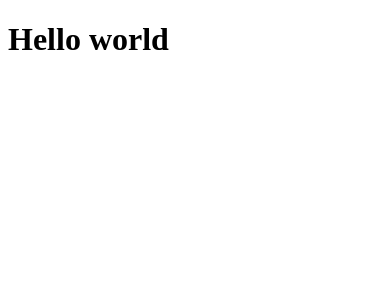
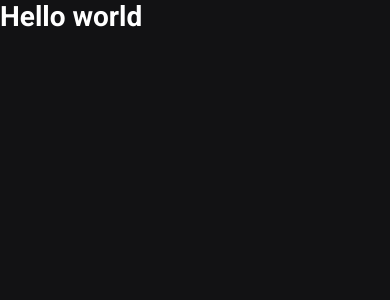
Before and after one commit to areasflavio/ignews, a Next.js app: page / in a window 390 px wide. Shown: the top 300 px of the page. Built offline with nearby package versions, Linux system fonts and the light colour scheme.

Commit message:
style: add external font and global styles

```diff
--- a/package.json
+++ b/package.json
@@ -10,7 +10,8 @@
   "dependencies": {
     "next": "12.0.7",
     "react": "17.0.2",
-    "react-dom": "17.0.2"
+    "react-dom": "17.0.2",
+    "sass": "^1.44.0"
   },
   "devDependencies": {
     "@types/node": "^16.11.11",
--- a/src/pages/_app.tsx
+++ b/src/pages/_app.tsx
@@ -1,4 +1,6 @@
 import { AppProps } from 'next/app';
+
+import '../../styles/global.scss';
 
 function MyApp({ Component, pageProps }: AppProps) {
   return <Component {...pageProps} />;
--- /dev/null
+++ b/src/pages/_document.tsx
@@ -0,0 +1,32 @@
+import Document, { Html, Head, Main, NextScript } from 'next/document';
+
+export default class MyDocument extends Document {
+  // static async getInitialProps(ctx: DocumentContext) {
+  //   const initialProps = await Document.getInitialProps(ctx);
+
+  //   return initialProps;
+  // }
+
+  render() {
+    return (
+      <Html>
+        <Head />
+        <link rel="preconnect" href="https://fonts.googleapis.com" />
+        <link
+          rel="preconnect"
+          href="https://fonts.gstatic.com"
+          crossOrigin="true"
+        />
+        <link
+          href="https://fonts.googleapis.com/css2?family=Roboto:wght@400;700;900&display=swap"
+          rel="stylesheet"
+        />
+
+        <body>
+          <Main />
+          <NextScript />
+        </body>
+      </Html>
+    );
+  }
+}
--- a/src/pages/index.tsx
+++ b/src/pages/index.tsx
@@ -1,3 +1,13 @@
+import Head from 'next/head';
+
 export default function Home() {
-  return <h1>Hello world</h1>;
+  return (
+    <>
+      <Head>
+        <title>Início | ig.news</title>
+      </Head>
+
+      <h1>Hello world</h1>
+    </>
+  );
 }
--- /dev/null
+++ b/styles/global.scss
@@ -0,0 +1,50 @@
+* {
+  margin: 0;
+  padding: 0;
+  box-sizing: border-box;
+}
+
+:root {
+  --white: #ffffff;
+
+  --gray-100: #e1e1e6;
+  --gray-300: #a8a8b3;
+  --gray-900: #121214;
+
+  --cyan-500: #61dafb;
+  --yellow-500: #eba417;
+}
+
+@media (max-width: 1080px) {
+  html {
+    font-size: 93.75%;
+  }
+}
+
+@media (max-width: 720px) {
+  html {
+    font-size: 87.5%;
+  }
+}
+
+body {
+  background: var(--gray-900);
+  color: var(--white);
+}
+
+body,
+input,
+textarea,
+select,
+button {
+  font: 400 1rem 'Roboto', sans-serif;
+}
+
+button {
+  cursor: pointer;
+}
+
+a {
+  color: inherit;
+  text-decoration: none;
+}
```
Also changed, not shown: 1 other file (tests, documents, lock files or other folders).
